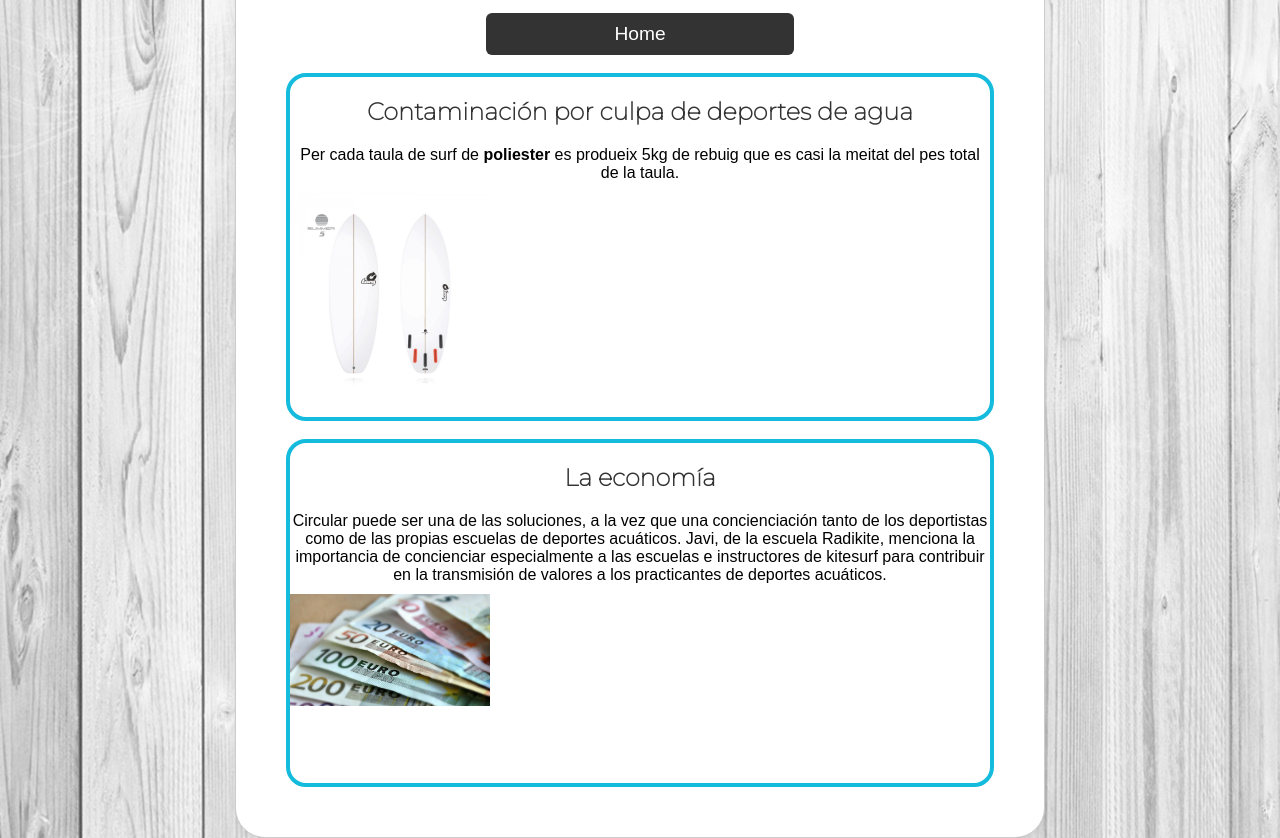
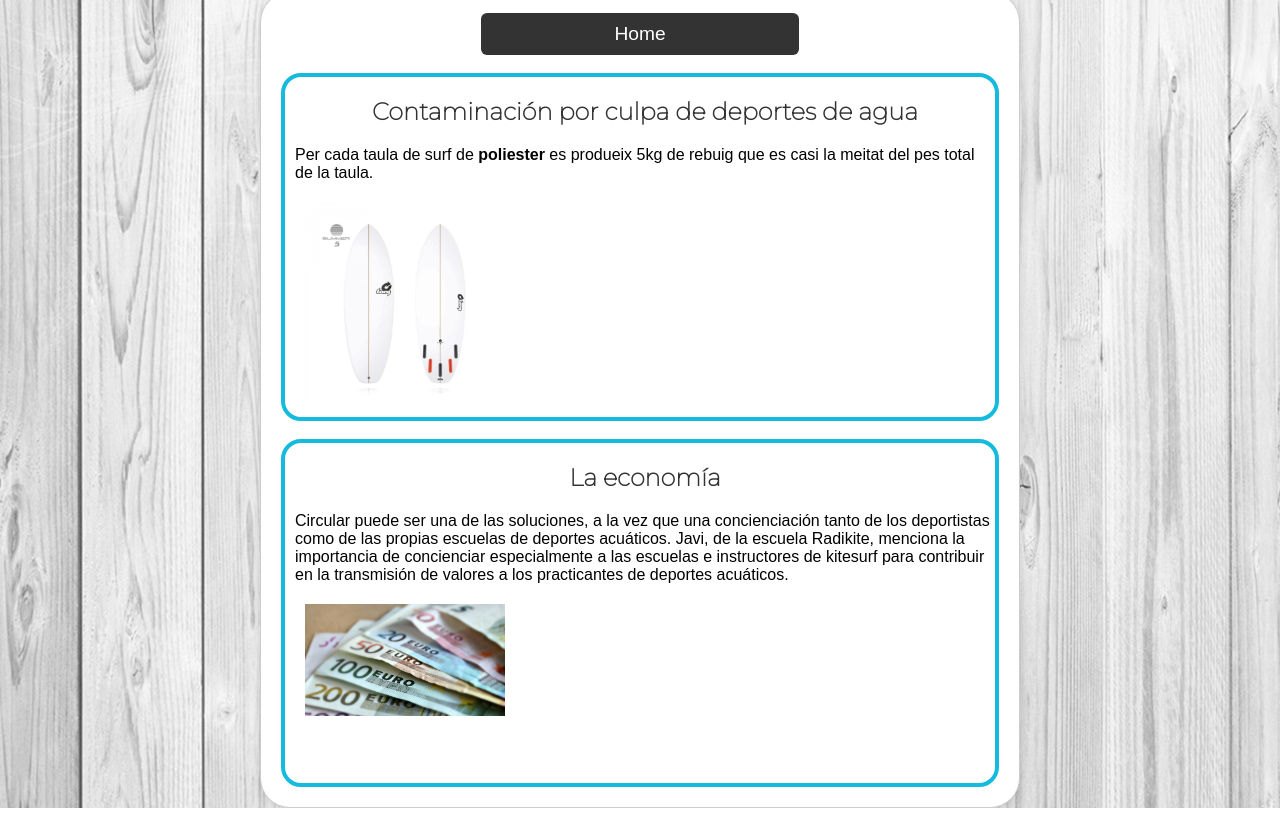
Before and after one commit to danmor23daw2/GP1-Agua, a plain HTML site: page info3.html in a window 1280 px wide. After the commit the page ends 808 px from the top, so only its background shows below. Drawn offline with Linux system fonts and the light colour scheme.

Commit message:
actualizacion del css de info3 Articulo perf

```diff
--- a/css/styles.css
+++ b/css/styles.css
@@ -202,23 +202,28 @@ canvas {
     height: 340px;
     border-radius: 20px;
     border: 4px solid #14bbdc;
+    text-align: left;
+    padding-left: 10px;
+
 }
 
 .artInfo3I{
     width: 200px;
     float: left;
-    padding-top: 10px;
+    padding-top: 20px;
+    padding-left: 10px;
 }
 .h1{
     color:#333;
     font-family: 'Montserrat', sans-serif;
+    text-align: center;
 }
 
-#main {
+#mainS {
     text-align: center;
     background-color: white;
     border-radius: 30px;
-    padding:10px ;
+    padding:20px ;
     box-shadow: 0 0 10px rgba(0, 0, 0, 0.1);
     border: 1px solid #ccc;
 }
```
